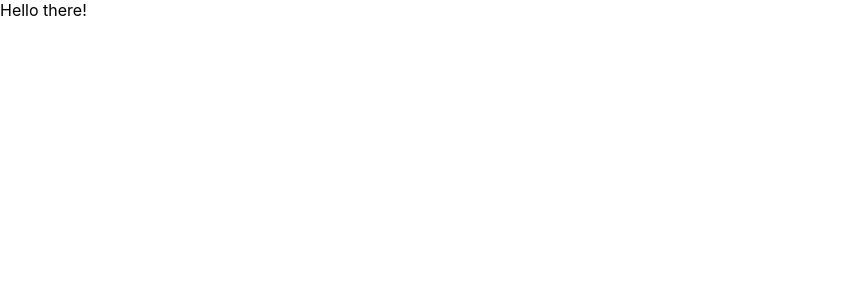
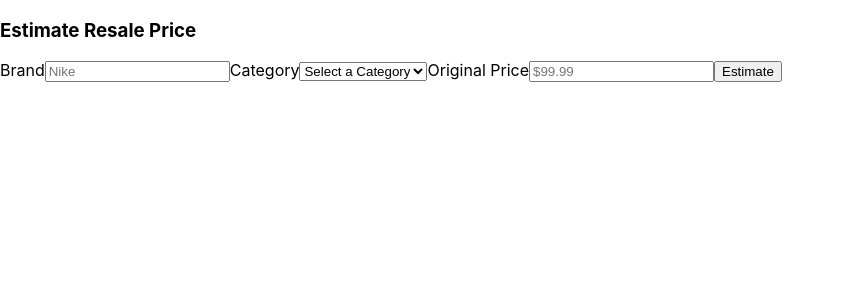
Before and after one commit to Jiatao7/Resale-Price-Estimator, a React (Create React App) app in the folder frontend/: page / in a window 1280 px wide. Shown: the top 300 px of the page, without its empty margins (0-844 px from the left). Built offline with nearby package versions, Linux system fonts and the light colour scheme; the HTML template or start-up script is replaced by a standard one.

Commit message:
Create form

```diff
--- a/frontend/src/App.js
+++ b/frontend/src/App.js
@@ -1,8 +1,10 @@
+import Form from './components/form';
+
 function App() {
   return (
     <div className="App">
       <header className="App-header">
-        Hello there!
+          <Form/>
       </header>
     </div>
   );
--- /dev/null
+++ b/frontend/src/components/form.js
@@ -0,0 +1,35 @@
+import { useState } from "react"
+
+export default function Form () {
+    const [error, setError] = useState(null)
+
+    async function handleSubmit(formData) {
+        const brand = formData.get('brand')
+        const category = formData.get('category')
+        const originalPrice = Number(formData.get('original-price'))
+        console.log(brand, category, originalPrice)
+    }
+
+    return (
+        <form className="form" action={handleSubmit}>
+            <h3>Estimate Resale Price</h3>
+            <label htmlFor="brand">Brand</label>
+            <input id="brand" type="text" autoComplete="on" name="brand" placeholder="Nike"/>
+            <label htmlFor="category">Category</label>
+            <select id="category" name="category">
+                <option value="none" className="text-sm">Select a Category</option>
+                <option value="shoes" className="text-sm">Shoes</option>
+                <option value="jackets">Jackets</option>
+                <option value="jackets">Sweaters</option>
+                <option value="shirts">Shirts</option>
+                <option value="pants" className="text-sm">Pants</option>
+                <option value="dresses">Dresses</option>
+                <option value="shirts">Other</option>
+            </select>
+            <label htmlFor="original-price">Original Price</label>
+            <input id="original-price" type="number" autoComplete="on" name="original-price" placeholder="$99.99"/>
+            <button className="submit-button">Estimate</button>
+            {error && <div className="error">{error}</div>}
+      </form>
+    )
+}
```
Also changed, not shown: frontend/public/manifest.json.
